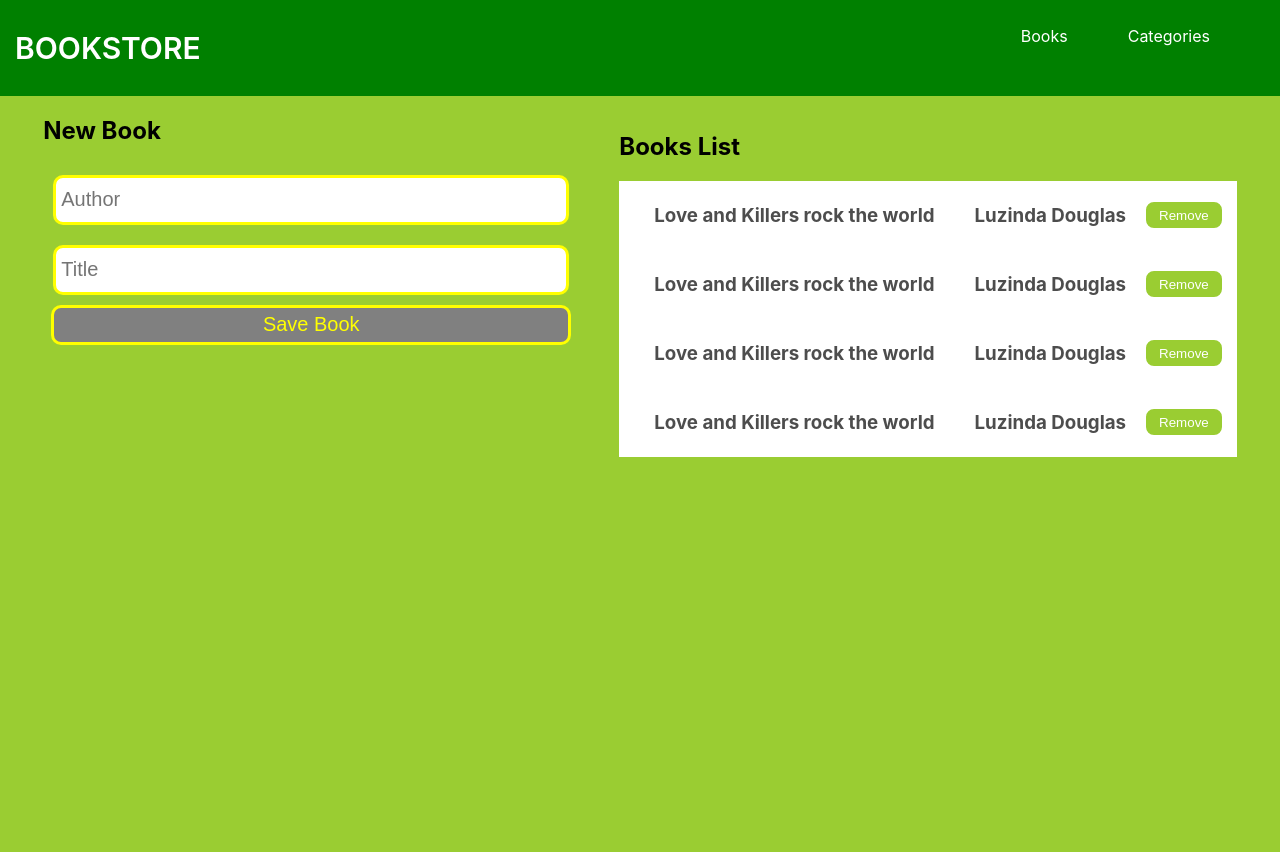
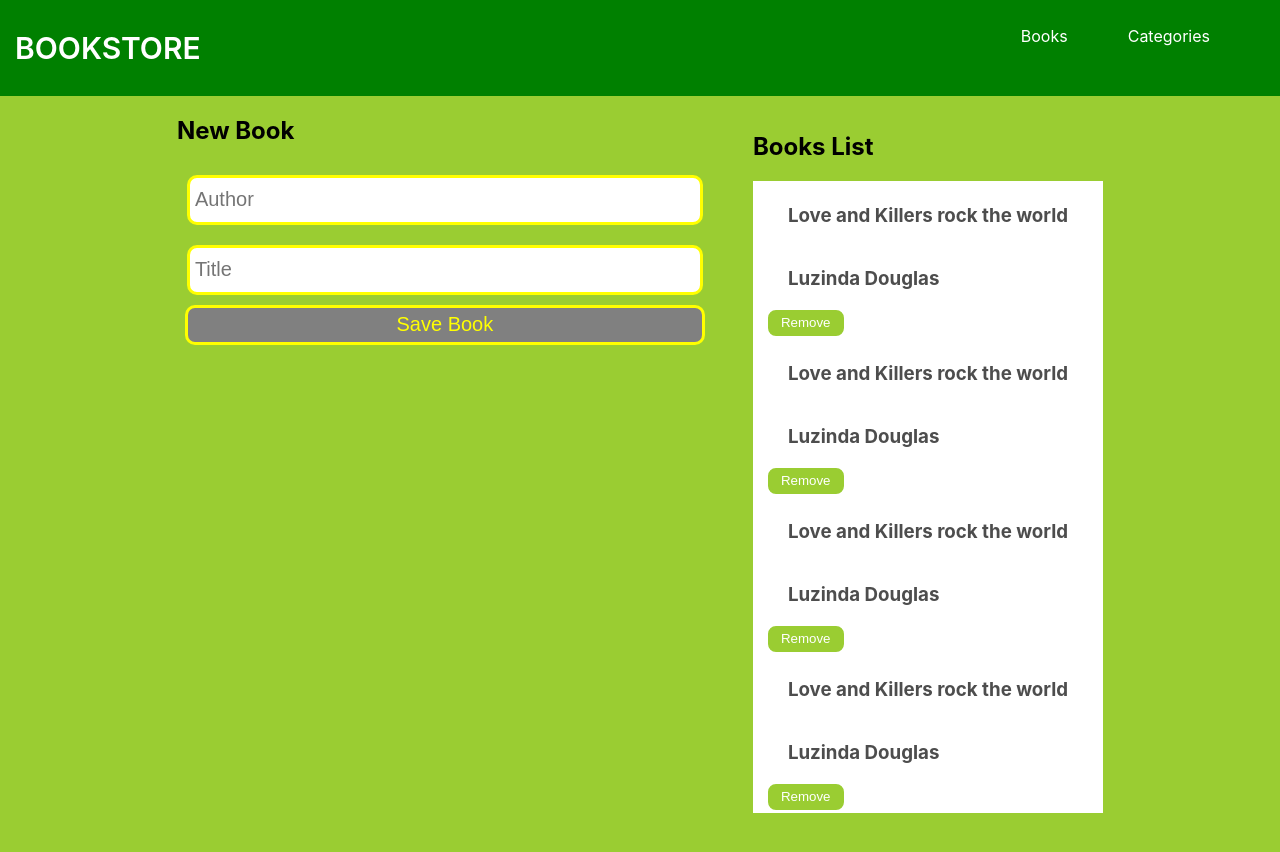
Before and after one commit to LDouglasOT/booktstore, a React (Create React App) app: page / in a window 1280 px wide. Shown: the top 852 px of the page. Built offline with nearby package versions, Linux system fonts and the light colour scheme.

Commit message:
fix linter errors

```diff
--- a/src/App.css
+++ b/src/App.css
@@ -1,32 +1,34 @@
 .nav-wrap {
   background-color: green;
-  margin: 0px;
+  margin: 0;
   display: flex;
   justify-content: space-between;
 }
-.nav-wrap p{
+
+li {
+  list-style: none;
+  margin: 0;
+}
+
+.nav-wrap p {
   color: white;
   font-size: 30px;
   font-weight: 600;
   margin-left: 15px;
 }
 
-.nav-wrap ul{
+.nav-wrap ul {
   display: flex;
   justify-content: flex-end;
   margin-right: 40px;
 }
 
-.nav-wrap ul li{
-  list-style:none;
+.nav-wrap ul li {
+  list-style: none;
   margin: 10px 30px;
   color: white;
 }
-.Book {
-  display: flex;
-  align-items: center;
-  justify-content: center;
-}
+
 .book-page {
   width: 100%;
   background-color: yellowgreen;
@@ -34,12 +36,14 @@ margin-right: 40px;
   display: flex;
   justify-content: center;
 }
+
 .book-form {
   display: flex;
   flex-direction: column;
   align-items: center;
   justify-content: center;
 }
+
 .entry {
   height: 34px;
   border-radius: 10px;
@@ -50,9 +54,8 @@ margin-right: 40px;
   padding: 5px;
   font-size: 20px;
 }
-.submit-btn{
-  height: 25px;
-  border: 0px solid white;
+
+.submit-btn {
   background-color: gray;
   color: yellow;
   font-size: 20px;
@@ -62,21 +65,20 @@ margin-right: 40px;
   border-radius: 10px;
   border: 3px solid yellow;
 }
+
 .Book {
   background-color: white;
   padding: 3px 15px;
 }
-li {
-  list-style: none;
-  margin: 0px;
-}
-.Book h3{
+
+.Book h3 {
   color: rgb(77, 77, 77);
   padding: 20px;
   list-style: none;
-  margin: 0px;
+  margin: 0;
 }
-.Book button{
+
+.Book button {
   height: 25px;
   background-color: yellowgreen;
   border: 3px solid yellowgreen;
@@ -86,6 +88,7 @@ li {
   display: flex;
   color: white;
 }
+
 .category {
   width: 100%;
   height: 100vh;
@@ -94,15 +97,16 @@ li {
   align-items: center;
   justify-content: center;
 }
-.statuscheck{
+
+.statuscheck {
   background-color: yellow;
   width: 30%;
-  font-size: 10px;
   height: 50px;
   border: 5px solid green;
   border-radius: 10px;
   font-size: 15px;
 }
+
 .links {
   text-decoration: none;
   color: white;
```
Lines whose indentation alone changed are shown as unchanged.
